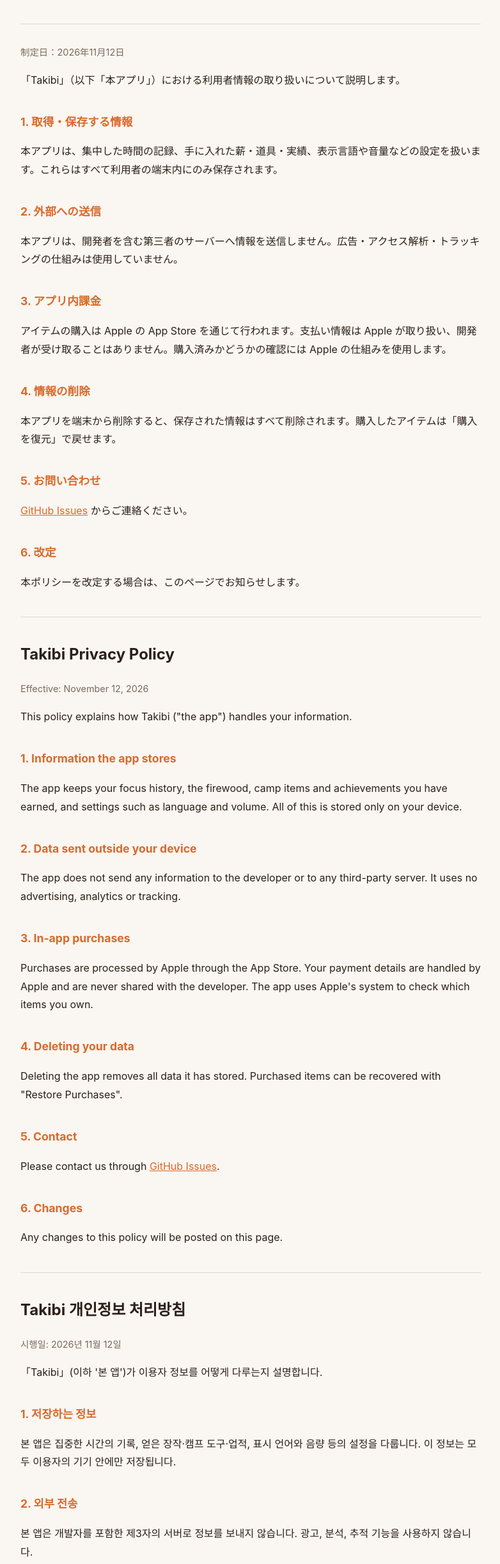
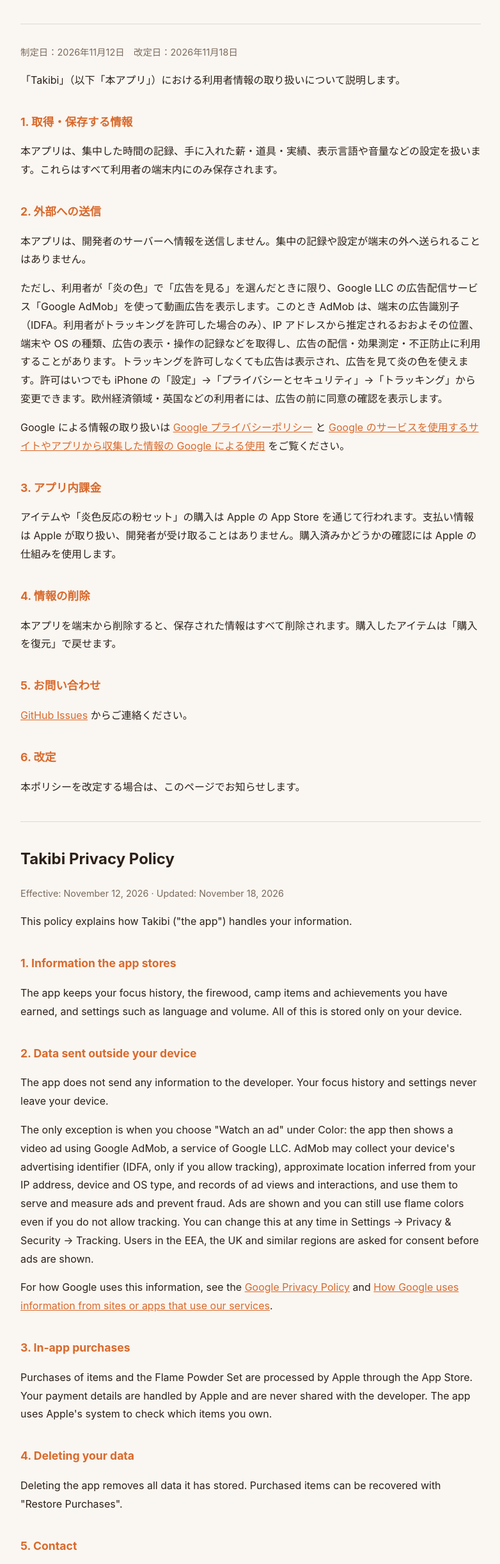
Before and after one commit to TaigaYanai-git/Takibi, a plain HTML site: page privacy.html in a window 1280 px wide. Shown: the part 128-2573 px from the top of the page at 64% size, without its empty margins (248-1030 px from the left). Drawn offline with Linux system fonts and the light colour scheme.

Commit message:
Privacy policy: describe Google AdMob rewarded ads and the flame powder set
Co-Authored-By: Claude Opus 5.5 <noreply@anthropic.com>

```diff
--- a/privacy.html
+++ b/privacy.html
@@ -11,14 +11,16 @@
 <nav class="muted"><a href="#ja">日本語</a> · <a href="#en">English</a> · <a href="#ko">한국어</a></nav>
 
 <section id="ja">
-<p class="muted">制定日：2026年11月12日</p>
+<p class="muted">制定日：2026年11月12日　改定日：2026年11月18日</p>
 <p>「Takibi」（以下「本アプリ」）における利用者情報の取り扱いについて説明します。</p>
 <h2>1. 取得・保存する情報</h2>
 <p>本アプリは、集中した時間の記録、手に入れた薪・道具・実績、表示言語や音量などの設定を扱います。これらはすべて利用者の端末内にのみ保存されます。</p>
 <h2>2. 外部への送信</h2>
-<p>本アプリは、開発者を含む第三者のサーバーへ情報を送信しません。広告・アクセス解析・トラッキングの仕組みは使用していません。</p>
+<p>本アプリは、開発者のサーバーへ情報を送信しません。集中の記録や設定が端末の外へ送られることはありません。</p>
+<p>ただし、利用者が「炎の色」で「広告を見る」を選んだときに限り、Google LLC の広告配信サービス「Google AdMob」を使って動画広告を表示します。このとき AdMob は、端末の広告識別子（IDFA。利用者がトラッキングを許可した場合のみ）、IP アドレスから推定されるおおよその位置、端末や OS の種類、広告の表示・操作の記録などを取得し、広告の配信・効果測定・不正防止に利用することがあります。トラッキングを許可しなくても広告は表示され、広告を見て炎の色を使えます。許可はいつでも iPhone の「設定」→「プライバシーとセキュリティ」→「トラッキング」から変更できます。欧州経済領域・英国などの利用者には、広告の前に同意の確認を表示します。</p>
+<p>Google による情報の取り扱いは <a href="https://policies.google.com/privacy">Google プライバシーポリシー</a> と <a href="https://policies.google.com/technologies/partner-sites">Google のサービスを使用するサイトやアプリから収集した情報の Google による使用</a> をご覧ください。</p>
 <h2>3. アプリ内課金</h2>
-<p>アイテムの購入は Apple の App Store を通じて行われます。支払い情報は Apple が取り扱い、開発者が受け取ることはありません。購入済みかどうかの確認には Apple の仕組みを使用します。</p>
+<p>アイテムや「炎色反応の粉セット」の購入は Apple の App Store を通じて行われます。支払い情報は Apple が取り扱い、開発者が受け取ることはありません。購入済みかどうかの確認には Apple の仕組みを使用します。</p>
 <h2>4. 情報の削除</h2>
 <p>本アプリを端末から削除すると、保存された情報はすべて削除されます。購入したアイテムは「購入を復元」で戻せます。</p>
 <h2>5. お問い合わせ</h2>
@@ -29,14 +31,16 @@
 
 <section id="en" lang="en">
 <h1>Takibi Privacy Policy</h1>
-<p class="muted">Effective: November 12, 2026</p>
+<p class="muted">Effective: November 12, 2026 · Updated: November 18, 2026</p>
 <p>This policy explains how Takibi ("the app") handles your information.</p>
 <h2>1. Information the app stores</h2>
 <p>The app keeps your focus history, the firewood, camp items and achievements you have earned, and settings such as language and volume. All of this is stored only on your device.</p>
 <h2>2. Data sent outside your device</h2>
-<p>The app does not send any information to the developer or to any third-party server. It uses no advertising, analytics or tracking.</p>
+<p>The app does not send any information to the developer. Your focus history and settings never leave your device.</p>
+<p>The only exception is when you choose "Watch an ad" under Color: the app then shows a video ad using Google AdMob, a service of Google LLC. AdMob may collect your device's advertising identifier (IDFA, only if you allow tracking), approximate location inferred from your IP address, device and OS type, and records of ad views and interactions, and use them to serve and measure ads and prevent fraud. Ads are shown and you can still use flame colors even if you do not allow tracking. You can change this at any time in Settings → Privacy &amp; Security → Tracking. Users in the EEA, the UK and similar regions are asked for consent before ads are shown.</p>
+<p>For how Google uses this information, see the <a href="https://policies.google.com/privacy">Google Privacy Policy</a> and <a href="https://policies.google.com/technologies/partner-sites">How Google uses information from sites or apps that use our services</a>.</p>
 <h2>3. In-app purchases</h2>
-<p>Purchases are processed by Apple through the App Store. Your payment details are handled by Apple and are never shared with the developer. The app uses Apple's system to check which items you own.</p>
+<p>Purchases of items and the Flame Powder Set are processed by Apple through the App Store. Your payment details are handled by Apple and are never shared with the developer. The app uses Apple's system to check which items you own.</p>
 <h2>4. Deleting your data</h2>
 <p>Deleting the app removes all data it has stored. Purchased items can be recovered with "Restore Purchases".</p>
 <h2>5. Contact</h2>
@@ -47,14 +51,16 @@
 
 <section id="ko" lang="ko">
 <h1>Takibi 개인정보 처리방침</h1>
-<p class="muted">시행일: 2026년 11월 12일</p>
+<p class="muted">시행일: 2026년 11월 12일 · 개정일: 2026년 11월 18일</p>
 <p>「Takibi」(이하 '본 앱')가 이용자 정보를 어떻게 다루는지 설명합니다.</p>
 <h2>1. 저장하는 정보</h2>
 <p>본 앱은 집중한 시간의 기록, 얻은 장작·캠프 도구·업적, 표시 언어와 음량 등의 설정을 다룹니다. 이 정보는 모두 이용자의 기기 안에만 저장됩니다.</p>
 <h2>2. 외부 전송</h2>
-<p>본 앱은 개발자를 포함한 제3자의 서버로 정보를 보내지 않습니다. 광고, 분석, 추적 기능을 사용하지 않습니다.</p>
+<p>본 앱은 개발자의 서버로 정보를 보내지 않습니다. 집중 기록과 설정은 기기 밖으로 전송되지 않습니다.</p>
+<p>단, 이용자가 '불꽃 색'에서 '광고 보기'를 선택한 경우에 한해 Google LLC의 광고 서비스 'Google AdMob'으로 동영상 광고를 표시합니다. 이때 AdMob은 기기의 광고 식별자(IDFA, 이용자가 추적을 허용한 경우에만), IP 주소로 추정한 대략적인 위치, 기기·OS 종류, 광고 표시·조작 기록 등을 수집하여 광고 제공, 효과 측정, 부정 방지에 이용할 수 있습니다. 추적을 허용하지 않아도 광고가 표시되며 광고를 보고 불꽃 색을 쓸 수 있습니다. 허용 여부는 언제든 iPhone의 '설정' → '개인정보 보호 및 보안' → '추적'에서 바꿀 수 있습니다. 유럽 경제 지역·영국 등의 이용자에게는 광고 전에 동의 확인을 표시합니다.</p>
+<p>Google의 정보 처리에 대해서는 <a href="https://policies.google.com/privacy">Google 개인정보처리방침</a>과 <a href="https://policies.google.com/technologies/partner-sites">Google 서비스를 사용하는 사이트 또는 앱에서 수집한 정보를 Google이 사용하는 방법</a>을 참고해 주세요.</p>
 <h2>3. 앱 내 구입</h2>
-<p>아이템 구입은 Apple의 App Store를 통해 이루어집니다. 결제 정보는 Apple이 처리하며 개발자에게 전달되지 않습니다. 구입 여부 확인에는 Apple의 시스템을 사용합니다.</p>
+<p>아이템과 '불꽃 반응 가루 세트' 구입은 Apple의 App Store를 통해 이루어집니다. 결제 정보는 Apple이 처리하며 개발자에게 전달되지 않습니다. 구입 여부 확인에는 Apple의 시스템을 사용합니다.</p>
 <h2>4. 정보 삭제</h2>
 <p>본 앱을 기기에서 삭제하면 저장된 정보는 모두 삭제됩니다. 구입한 아이템은 '구입 복원'으로 되돌릴 수 있습니다.</p>
 <h2>5. 문의</h2>
```
